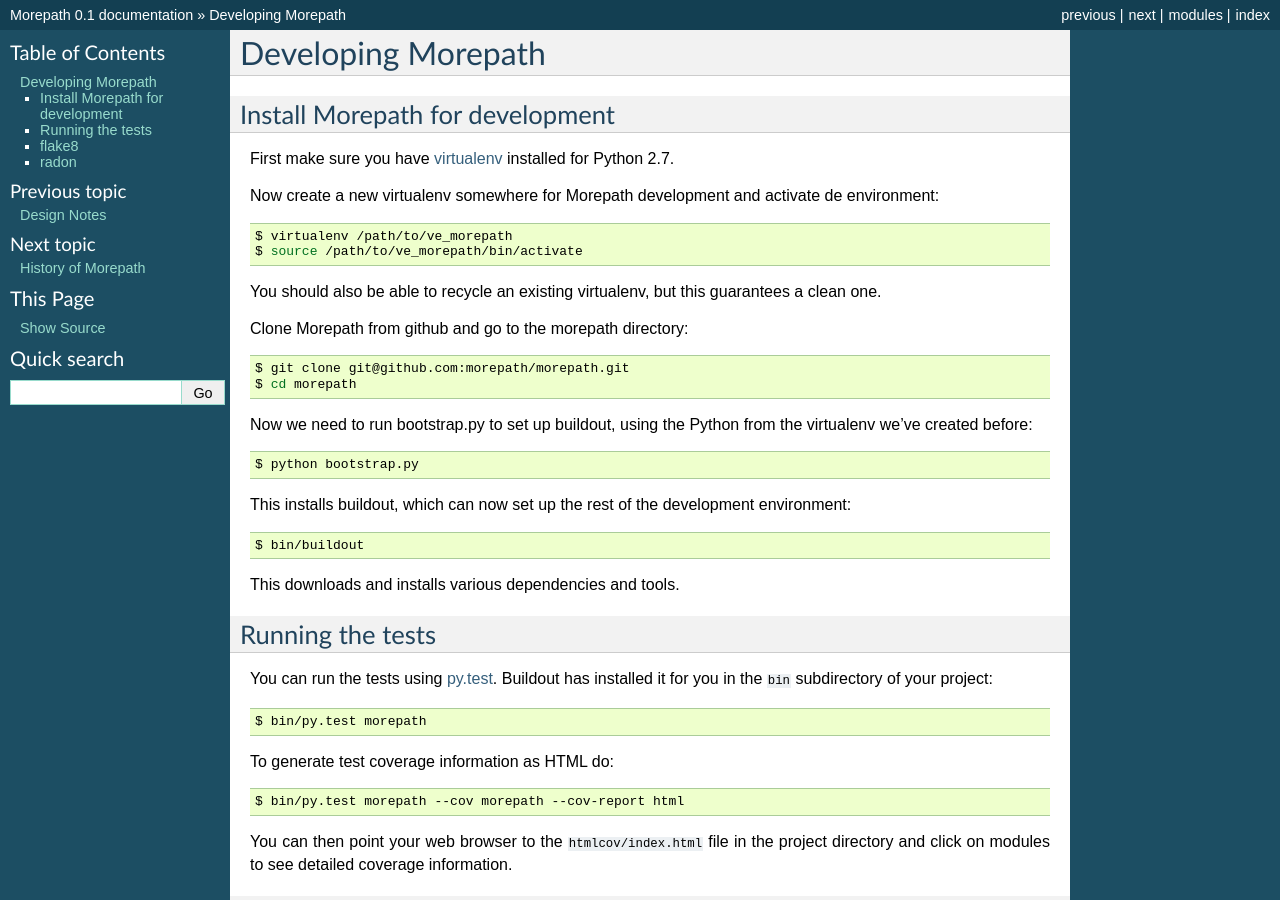
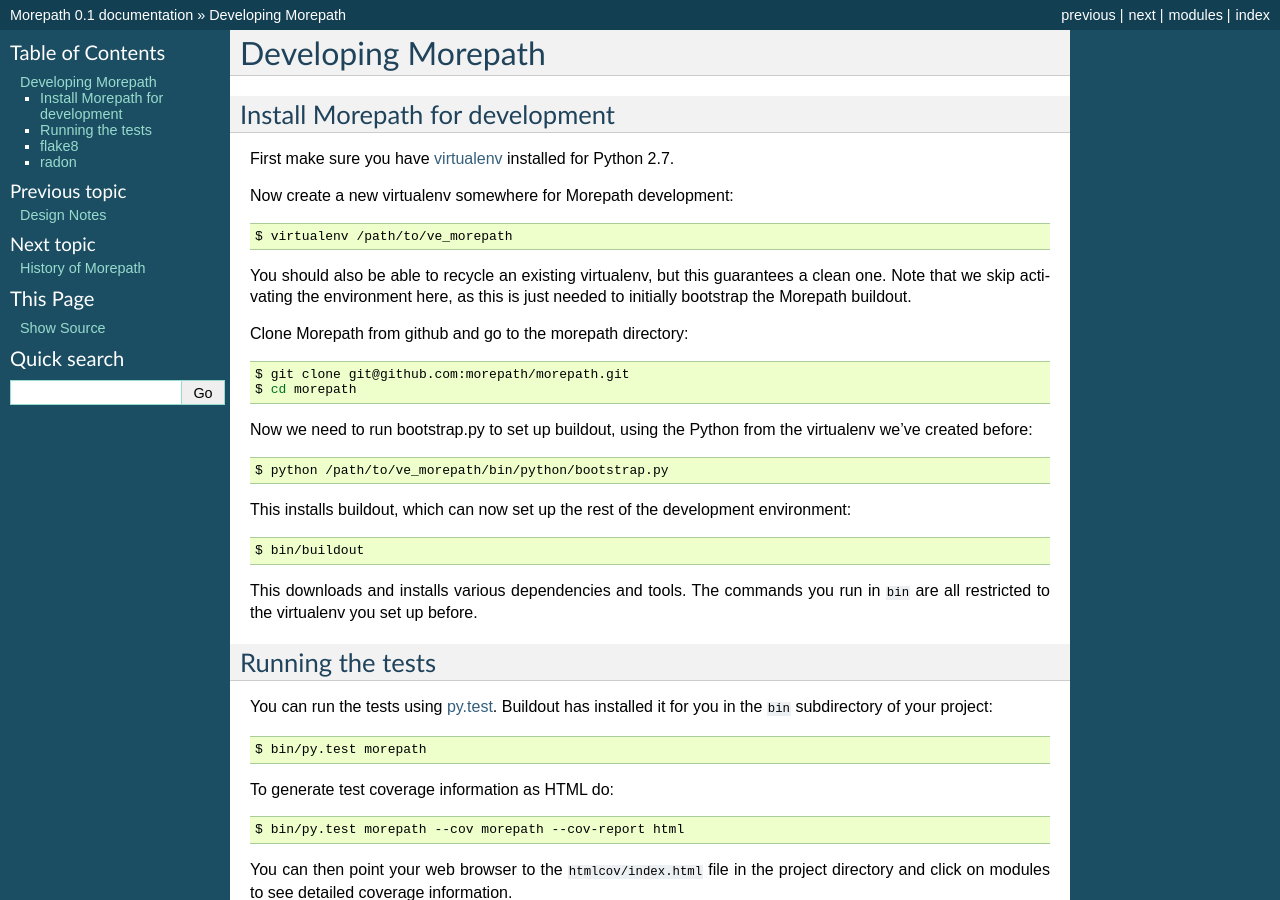
Before and after one commit to morepath/morepath, a Sphinx documentation site: the page built from doc/developing.rst, in a window 1280 px wide and 900 px high. Built offline with Sphinx 7.4.7, drawn with Linux system fonts in a browser that asks for light colours.

Commit message:
Explicit virtualenv for this documentation, with a note as to why.

```diff
--- a/doc/developing.rst
+++ b/doc/developing.rst
@@ -10,14 +10,14 @@
 
 .. _virtualenv: https://pypi.python.org/pypi/virtualenv
 
-Now create a new virtualenv somewhere for Morepath development and activate
-de environment::
+Now create a new virtualenv somewhere for Morepath development::
 
   $ virtualenv /path/to/ve_morepath
-  $ source /path/to/ve_morepath/bin/activate
 
 You should also be able to recycle an existing virtualenv, but this
-guarantees a clean one.
+guarantees a clean one. Note that we skip activating the environment
+here, as this is just needed to initially bootstrap the Morepath
+buildout.
 
 Clone Morepath from github and go to the morepath directory::
 
@@ -27,14 +27,16 @@
 Now we need to run bootstrap.py to set up buildout, using the Python from the
 virtualenv we've created before::
 
-  $ python bootstrap.py
+  $ python /path/to/ve_morepath/bin/python/bootstrap.py
 
 This installs buildout, which can now set up the rest of the development
 environment::
 
   $ bin/buildout
 
-This downloads and installs various dependencies and tools.
+This downloads and installs various dependencies and tools. The
+commands you run in ``bin`` are all restricted to the virtualenv you
+set up before.
 
 Running the tests
 -----------------
```
